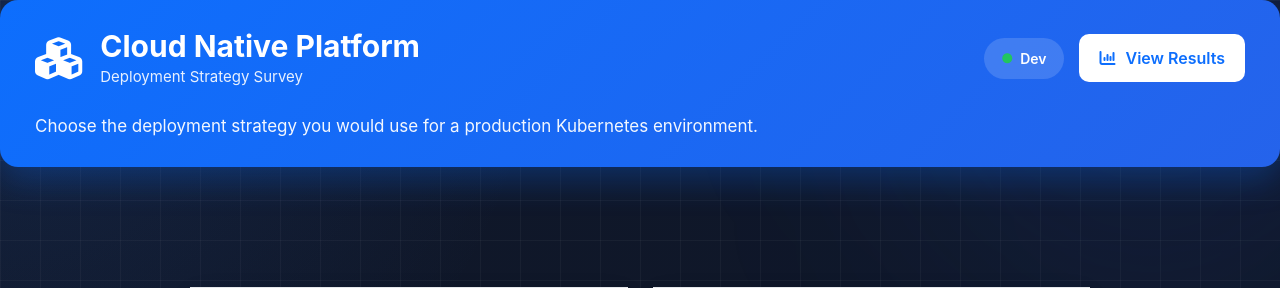
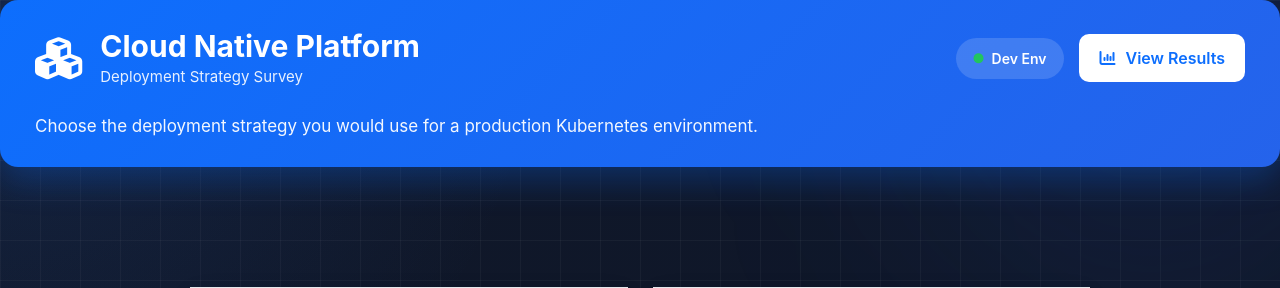
Before and after one commit to stackcouture/voting-app, a Flask app: page / in a window 1280 px wide. Shown: the top 288 px of the page. Run offline with Flask 3, Linux system fonts and the light colour scheme; some libraries are stand-ins or nearby versions.

Commit message:
#update the vote application

```diff
--- a/vote/templates/index.html
+++ b/vote/templates/index.html
@@ -41,7 +41,7 @@
 
                 <i class="fa-solid fa-circle"></i>
 
-                Dev
+                Dev Env
 
             </span>
 
```
